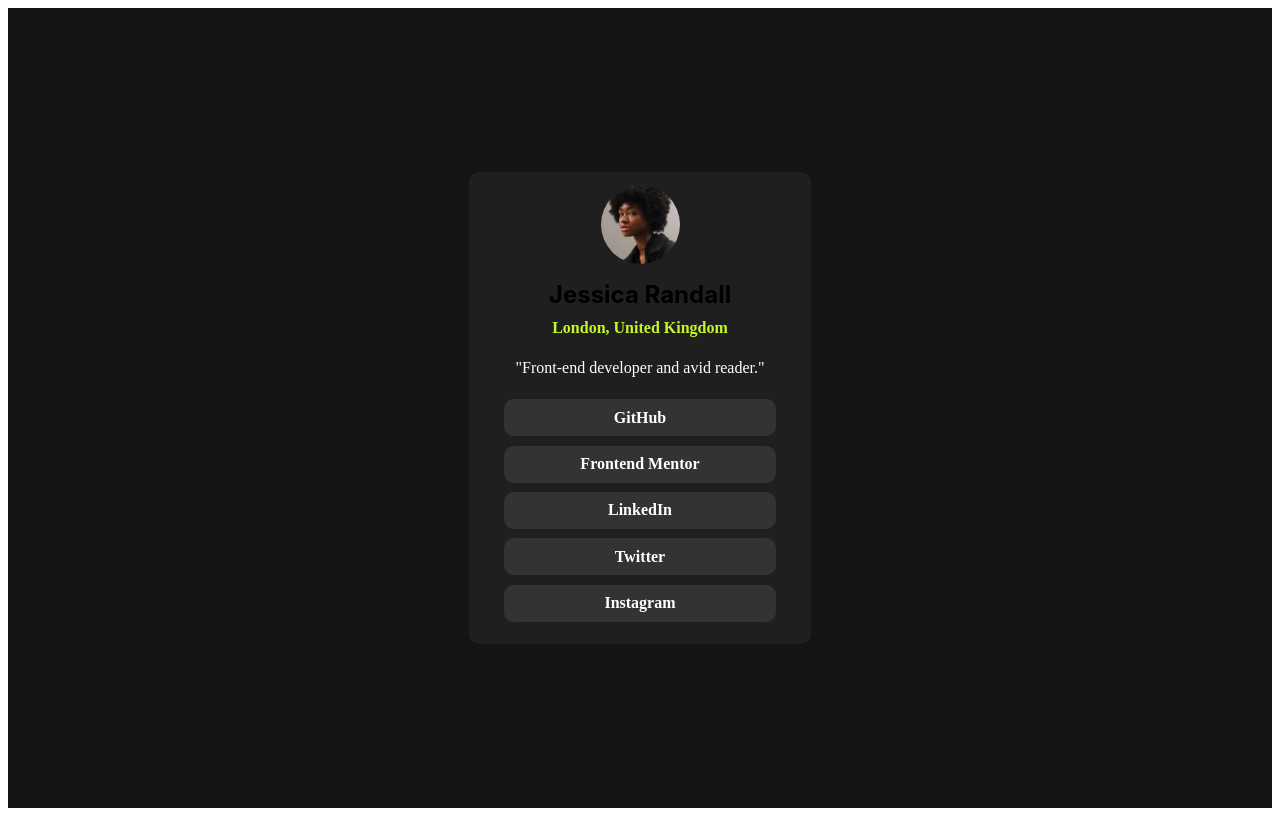
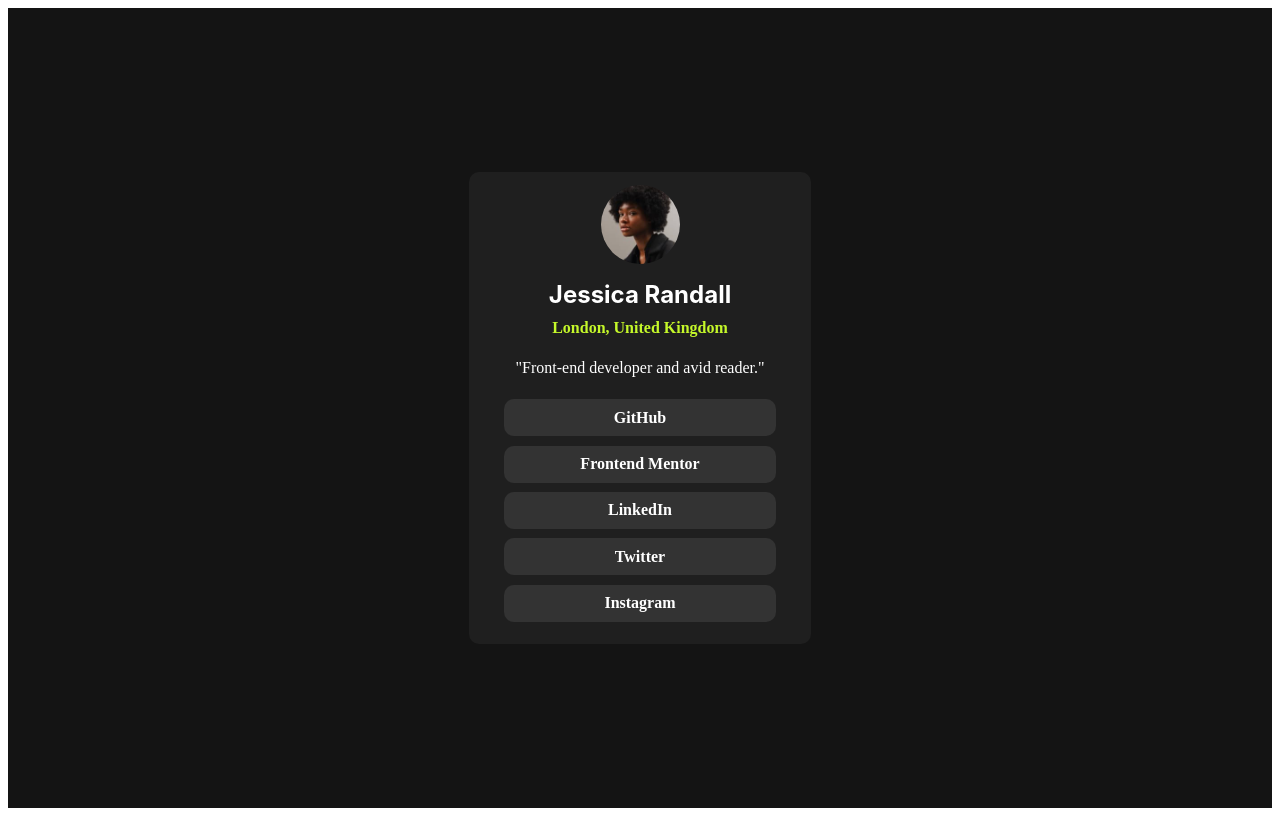
Before and after one commit to mike15395/social-link-profile, a plain HTML site: page index.html in a window 1280 px wide. Drawn offline with Linux system fonts and the light colour scheme; a web font is replaced by a local one.

Commit message:
screenshots and readme updated

```diff
--- a/index.css
+++ b/index.css
@@ -32,7 +32,8 @@
 }
 .name{
     font-family: 'Inter',sans-serif;
-    margin-top:5%
+    margin-top:5%;
+    color: white;
 }
 
 .social-profile{
```
Also changed, not shown: assets/screenshots/Screenshot from 2024-07-06 17-33-36.png (added), assets/screenshots/Screenshot from 2024-07-06 17-34-52.png (added), 1 other file.
